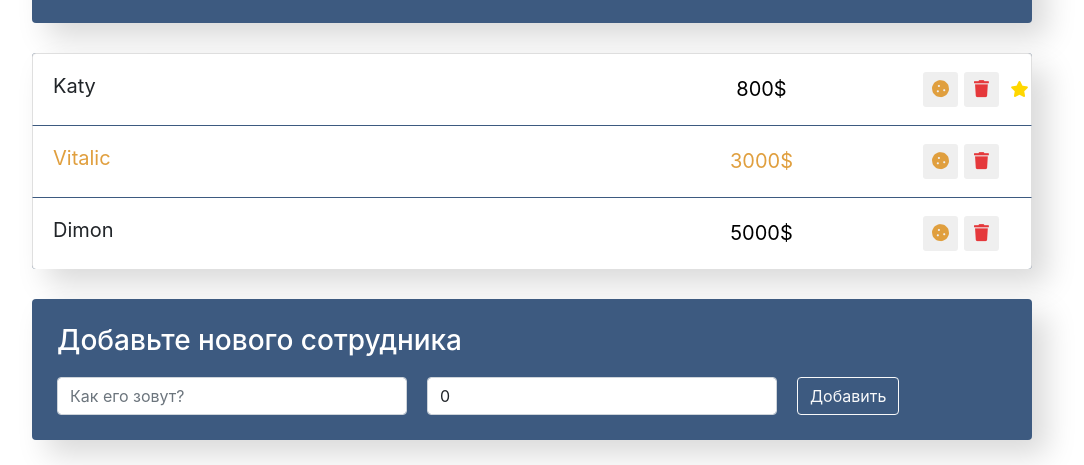
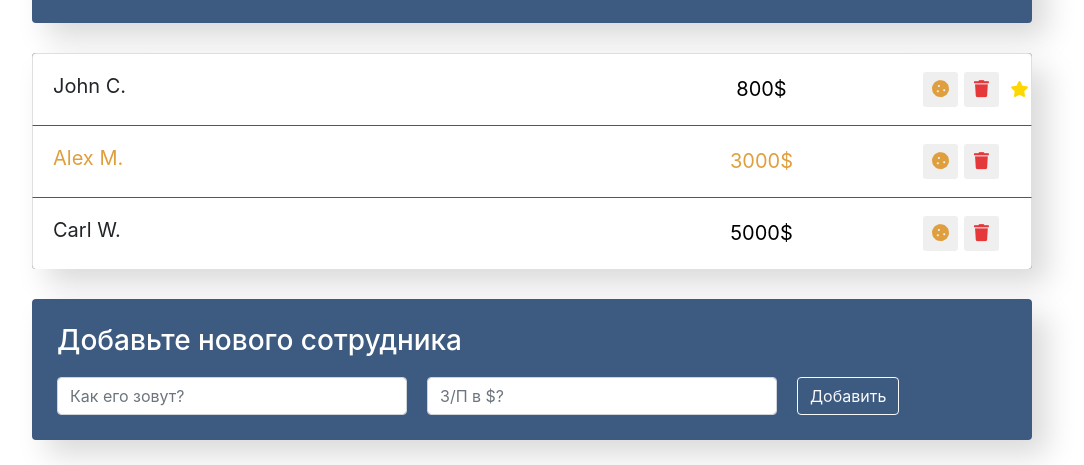
Before and after one commit to KombinatorVit/employee-accounting, a React (Create React App) app: page / in a window 1280 px wide. Shown: the part 402-867 px from the top of the page, without its empty margins (108-1192 px from the left). Built offline with nearby package versions, Linux system fonts and the light colour scheme.

Commit message:
ипсравил все ошибки + ДЗ

```diff
--- a/src/components/app/app.tsx
+++ b/src/components/app/app.tsx
@@ -1,105 +1,81 @@
+import { Component } from 'react';
+
 import AppInfo from '../app-info/app-info';
+import SearchPanel from '../search-panel/search-panel';
 import AppFilter from '../app-filter/app-filter';
 import EmployeesList from '../employees-list/employees-list';
 import EmployeesAddForm from '../employees-add-form/employees-add-form';
 
 import './app.css';
-import SearchPanel from '../search-panel/search-panel';
-import {Component} from 'react';
 import {v1} from 'uuid';
 
-export type dataType = {
+type dataType = {
     name: string
     salary: number
     increase: boolean
+    rise:boolean
     id: string
-    maxId: number
 }
 
-
-class App extends Component<any, any> {
-    constructor(props: any) {
+class App extends Component <any, any>{
+    constructor(props: dataType) {
         super(props);
-        this.state = {
+        this.state= {
             data: [
-                {name: 'Katy', salary: 800, increase: false, id: v1(), rise: true},
-                {name: 'Vitalic', salary: 3000, increase: true, id: v1(), rise: false},
-                {name: 'Dimon', salary: 5000, increase: false, id: v1(), rise: false}
+                {name: 'John C.', salary: 800, increase: false, rise: true, id: v1()},
+                {name: 'Alex M.', salary: 3000, increase: true, rise: false, id: v1()},
+                {name: 'Carl W.', salary: 5000, increase: false, rise: false, id: v1()}
             ]
-        };
+        }
     }
 
-    deleteItem = (id: string) => {
-// @ts-ignore
+    deleteItem = (id:string) => {
+        // @ts-ignore
         this.setState(({data}) => {
-            // const index = data.findIndex((elem: any) => elem.id === id);
-// const before = data.slice(0, index);
-// const after = data.slice(index + 1)
-//         const newArr = [...before, ...after]
-//         return{
-//     data: newArr
-//         }
             return {
-                data: data.filter((item: any) => item.id != id)
-            };
-        });
-    };
+                data: data.filter((item: any) => item.id !== id)
+            }
+        })
+    }
 
-
-    addItem = (name: string, salary: number) => {
+    // Да, пока могут добавляться пустые пользователи. Мы это еще исправим
+    // @ts-ignore
+    addItem = (name, salary) => {
         const newItem = {
             name,
             salary,
             increase: false,
             rise: false,
             id: v1()
-        };
-
-        this.setState(({data}: any) => {
+        }
+        // @ts-ignore
+        this.setState(({data}) => {
             const newArr = [...data, newItem];
             return {
                 data: newArr
-            };
+            }
         });
-
-    };
-
-
-    onToggleProp = (id: string, prop:any) => {
-// @ts-ignore
-//         this.setState(({data}) => {
-    // const index = data.findIndex((elem: any) => elem.id === id)
-    //
-    //         const old = data[index];
-    // const newItem = {...old, increase: !old.increase};
-    // const newArr = [...data.slice(0, index), newItem, ...data.slice(index + 1)]
-    //         return {
-    //     data: newArr
-    //         }
-    //     })
-        this.setState(({data}) =>({
-
-data: data.map((item: any) => {
-    if(item.id === id){
-        return {...item, [prop]: !item[prop]
-        }
-        return item
-    }
-})
-
-
-    }))
-
     }
 
-    onToggleRise = (id: string) => {
-        console.log(`Rise this ${id}`);
-    };
-
+    // @ts-ignore
+    onToggleProp = (id, prop) => {
+        // @ts-ignore
+        this.setState(({data}) => ({
+            data: data.map((item: any) => {
+                if (item.id === id) {
+                    return {...item, [prop]: !item[prop]}
+                }
+                return item;
+            })
+        }))
+    }
 
     render() {
-const employees = this.state.data.length
-        const increased = this.state.data.filter((item:any) => item.increase).length;
+        // @ts-ignore
+        const employees = this.state.data.length;
+        // @ts-ignore
+        const increased = this.state.data.filter(item => item.increase).length;
+        // @ts-ignore
         return (
             <div className="app">
                 <AppInfo employees={employees} increased={increased}/>
@@ -109,10 +85,10 @@ const employees = this.state.data.length
                     <AppFilter/>
                 </div>
 
-                <EmployeesList data={this.state.data}
-                               onDelete={this.deleteItem}
-                               onToggleIncrease={this.onToggleProp}
-                />
+                <EmployeesList
+                    data={this.state.data}
+                    onDelete={this.deleteItem}
+                    onToggleProp={this.onToggleProp}/>
                 <EmployeesAddForm onAdd={this.addItem}/>
             </div>
         );
--- a/src/components/employees-add-form/employees-add-form.tsx
+++ b/src/components/employees-add-form/employees-add-form.tsx
@@ -6,7 +6,7 @@ constructor(props: any) {
     super(props);
     this.state = {
         name: '',
-        salary: 0
+        salary: ''
     }
 }
     onValueChange = (e:ChangeEvent<HTMLInputElement>)=> {
@@ -17,6 +17,8 @@ constructor(props: any) {
 
     onSubmit = (e:FormEvent<HTMLFormElement>) => {
     e.preventDefault()
+
+        if(this.state.name.length < 3 || !this.state.salary)return
         this.props.onAdd(this.state.name, this.state.salary)
         this.setState({
             name: '',
--- a/src/components/employees-list/employees-list.tsx
+++ b/src/components/employees-list/employees-list.tsx
@@ -1,10 +1,9 @@
 import EmployeesListItem from '../employees-list-item/employees-list-item';
 
 import './employees-list.css';
-import {dataType} from '../app/app';
 
 const EmployeesList = ({data, onDelete, onToggleProp}: any) => {
-    const elements = data.map((item: dataType) => {
+    const elements = data.map((item: any) => {
         const{id, ...itemProps} = item;
         return (
             <EmployeesListItem key={id}
```
